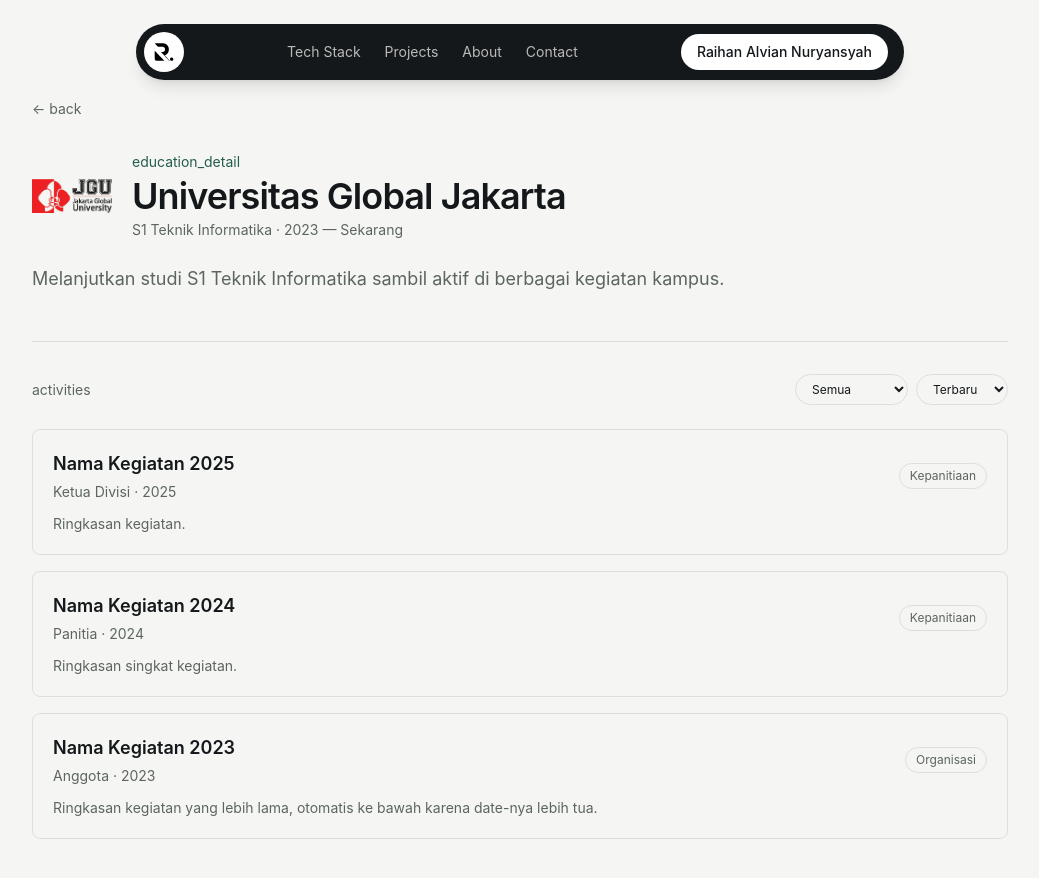
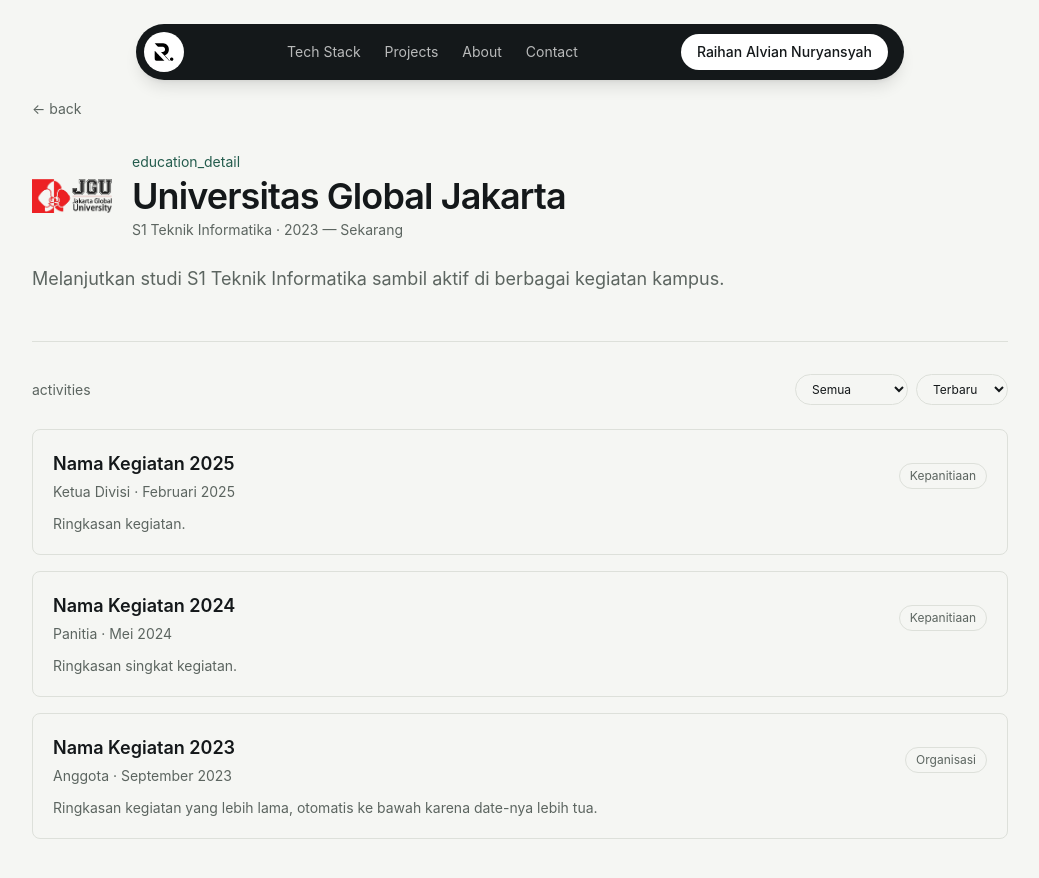
Before and after one commit to ralvihan/portfolio, a React (Vite) app: page /portfolio/education/jgu in a window 1280 px wide. Shown: the top 878 px of the page, without its empty margins (120-1159 px from the left). Built offline with nearby package versions, Linux system fonts and the light colour scheme.

Commit message:
chore: update components and add formatDate util

```diff
--- a/src/components/Contact.jsx
+++ b/src/components/Contact.jsx
@@ -44,7 +44,7 @@ export default function Contact() {
   return (
     <section id="contact" className="max-w-5xl mx-auto px-4 sm:px-6 py-16 sm:py-24 border-t border-[var(--color-line)]">
       <h2 className="font-[var(--font-mono)] text-xs sm:text-sm text-[var(--color-muted)] mb-6 sm:mb-8">
-        06 / contact
+        05 / contact
       </h2>
       <a href="mailto:raihanalvian20@gmail.com" className="font-[var(--font-display)] text-2xl sm:text-4xl md:text-6xl font-semibold tracking-tight hover:text-[var(--color-accent)] transition-colors break-all hover:underline underline-offset-4">
         raihanalvian20@gmail.com
--- a/src/components/ImageSlider.jsx
+++ b/src/components/ImageSlider.jsx
@@ -1,4 +1,4 @@
-import { useState } from "react";
+import { useEffect, useState } from "react";
 
 function IconChevronLeft() {
   return (
@@ -18,6 +18,18 @@ function IconChevronRight() {
 
 export default function ImageSlider({ images, alt }) {
   const [index, setIndex] = useState(0);
+  const [ratio, setRatio] = useState(16 / 9);
+
+  useEffect(() => {
+    if (!images || images.length === 0) return;
+    const img = new Image();
+    img.onload = () => {
+      if (img.naturalWidth && img.naturalHeight) {
+        setRatio(img.naturalWidth / img.naturalHeight);
+      }
+    };
+    img.src = images[index];
+  }, [index, images]);
 
   if (!images || images.length === 0) return null;
 
@@ -36,10 +48,11 @@ export default function ImageSlider({ images, alt }) {
     <div className="mt-8">
       {/* wrapper penuh, cuma buat nge-clip biar ga bikin horizontal scroll di mobile */}
       <div className="relative w-full overflow-hidden py-2">
-        {/* box ukuran TETAP buat gambar utama — sengaja lebih kecil dari full width biar ada ruang ngintip */}
-        <div className="relative mx-auto w-full max-w-full sm:max-w-2xl">
-          <div className="w-full aspect-video invisible" aria-hidden="true" />
-
+        {/* tinggi box ngikut rasio gambar center, transisi halus pas ganti slide */}
+        <div
+          className="relative mx-auto w-full max-w-full sm:max-w-2xl transition-[aspect-ratio] duration-500 ease-out"
+          style={{ aspectRatio: ratio }}
+        >
           {images.map((src, i) => {
             const offset = getOffset(i);
             const isCenter = offset === 0;
@@ -64,7 +77,7 @@ export default function ImageSlider({ images, alt }) {
                 <img
                   src={src}
                   alt={`${alt} ${i + 1}`}
-                    className="w-full h-full object-cover"
+                  className={`w-full h-full ${isCenter ? "object-contain" : "object-cover"}`}
                 />
               </div>
             );
--- a/src/pages/EducationActivityDetail.jsx
+++ b/src/pages/EducationActivityDetail.jsx
@@ -2,6 +2,7 @@ import { useParams, Link, Navigate } from "react-router-dom";
 import { education } from "../data/education";
 import Navbar from "../components/Navbar";
 import ImageSlider from "../components/ImageSlider";
+import { formatMonthYear } from "../utils/formatDate";
 
 export default function EducationActivityDetail() {
   const { slug, activitySlug } = useParams();
@@ -25,7 +26,7 @@ export default function EducationActivityDetail() {
           {activity.title}
         </h1>
         <p className="font-[var(--font-mono)] text-sm text-[var(--color-muted)] mt-2">
-          {activity.role} · {activity.period}
+          {activity.role} · {formatMonthYear(activity.date)}
         </p>
 
         <span className="inline-block mt-4 font-[var(--font-mono)] text-xs border border-[var(--color-line)] rounded-full px-3 py-1 text-[var(--color-muted)]">
--- a/src/pages/EducationDetail.jsx
+++ b/src/pages/EducationDetail.jsx
@@ -2,6 +2,7 @@ import { useState } from "react";
 import { useParams, Link, Navigate } from "react-router-dom";
 import { education } from "../data/education";
 import Navbar from "../components/Navbar";
+import { formatMonthYear } from "../utils/formatDate";
 
 export default function EducationDetail() {
   const { slug } = useParams();
@@ -90,7 +91,7 @@ export default function EducationDetail() {
                     {activity.title}
                   </h3>
                   <p className="text-[var(--color-muted)] text-sm mt-1">
-                    {activity.role} · {activity.period}
+                    {activity.role} · {formatMonthYear(activity.date)}
                   </p>
                 </div>
                 <span className="font-[var(--font-mono)] text-xs text-[var(--color-muted)] whitespace-nowrap border border-[var(--color-line)] rounded-full px-2.5 py-1">
--- /dev/null
+++ b/src/utils/formatDate.js
@@ -0,0 +1,12 @@
+const MONTHS_ID = [
+  "Januari", "Februari", "Maret", "April", "Mei", "Juni",
+  "Juli", "Agustus", "September", "Oktober", "November", "Desember",
+];
+
+export function formatMonthYear(dateStr) {
+  if (!dateStr) return "";
+  const [year, month] = dateStr.split("-");
+  const monthIndex = parseInt(month, 10) - 1;
+  const monthName = MONTHS_ID[monthIndex] ?? "";
+  return `${monthName} ${year}`.trim();
+}
```
Lines whose indentation alone changed are shown as unchanged.
